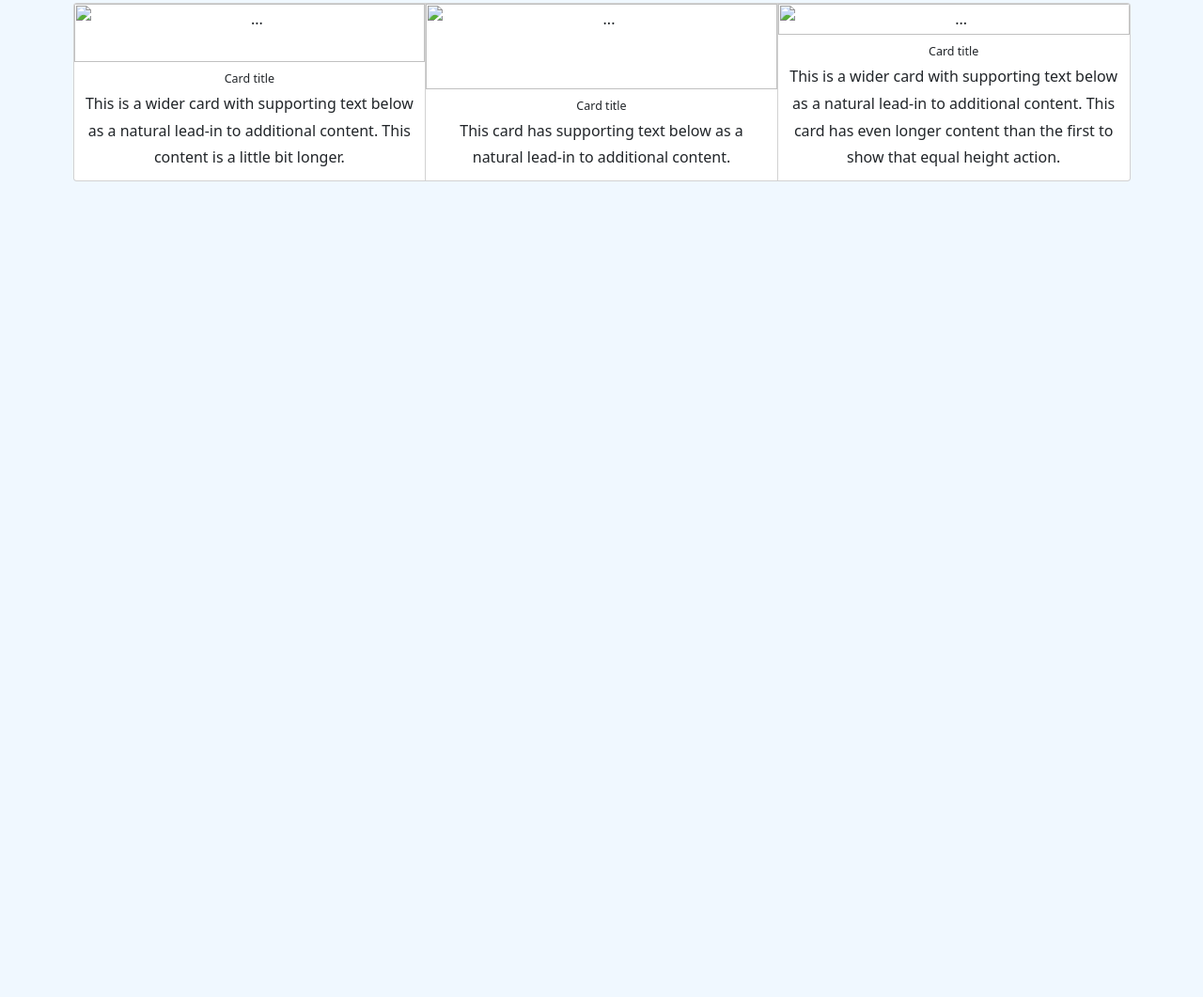
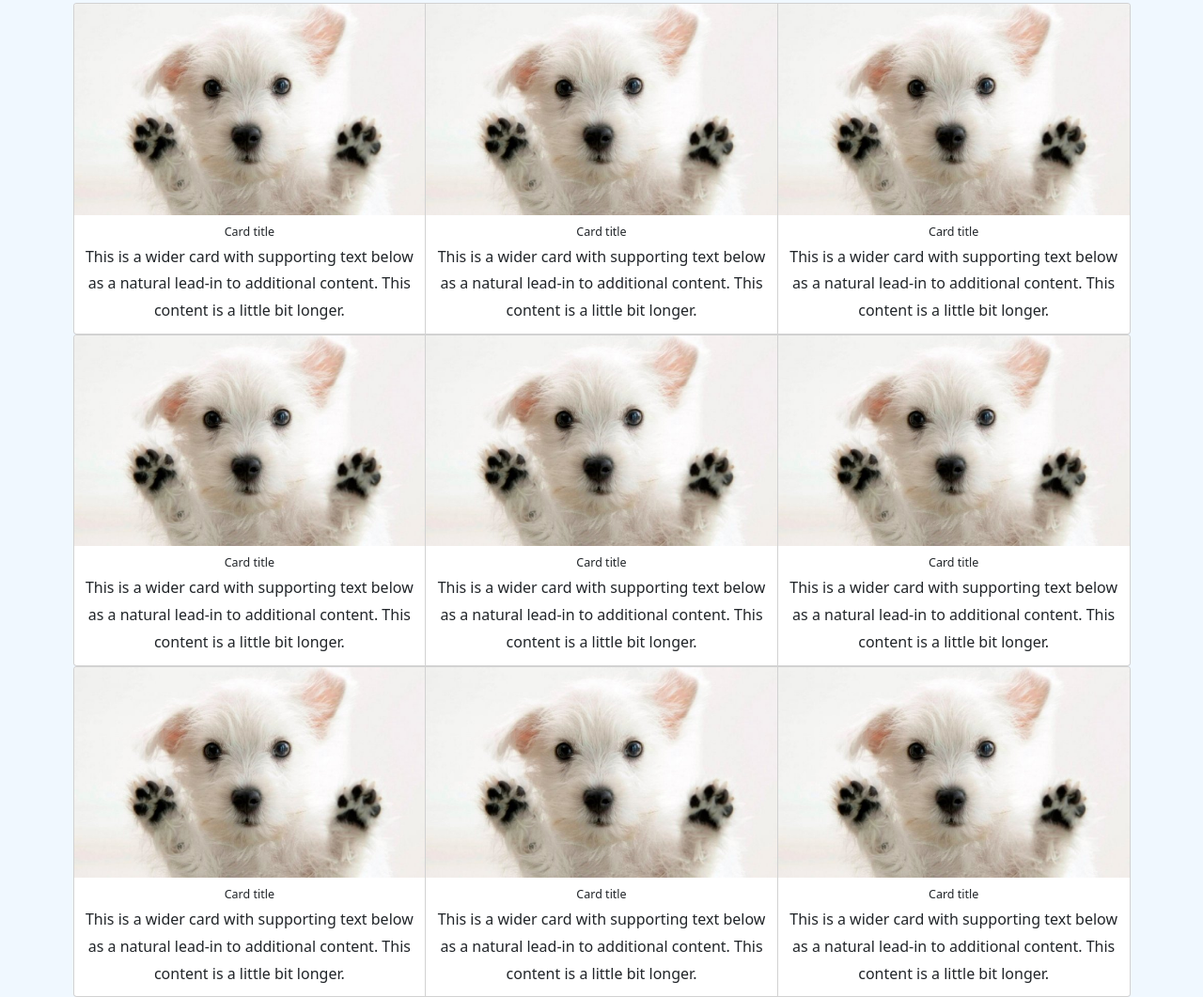
Before and after one commit to jatg-eca/bsaleprueba, a website: page index.html in a window 1280 px wide. Shown: the part 351-1412 px from the top of the page at 94% size. Before the commit the page ends 800 px from the top, so only its background shows below. Drawn offline with nearby package versions, Linux system fonts and the light colour scheme.

Commit message:
Add: Cambios de cartas. Producto fake

```diff
--- a/css/style.css
+++ b/css/style.css
@@ -33,8 +33,17 @@ body{
     font-size: 2rem;
 }
 
+#search-input::placeholder{
+
+}
+
 #search-button{
     margin-right: 5rem;
     font-size: 2rem;
 
 }
+
+/* Card */
+.card:hover{
+    transform: scale(1.10);
+}
--- a/index.html
+++ b/index.html
@@ -40,26 +40,76 @@
           </div>
           <div class="card-group">
             <div class="card">
-              <img src="..." class="card-img-top" alt="...">
+              <img src="img/perritos.jpg" class="card-img-top" alt="...">
               <div class="card-body">
                 <h5 class="card-title">Card title</h5>
                 <p class="card-text">This is a wider card with supporting text below as a natural lead-in to additional content. This content is a little bit longer.</p>
               </div>
             </div>
             <div class="card">
-              <img src="..." class="card-img-top" alt="...">
+              <img src="img/perritos.jpg" class="card-img-top" alt="...">
               <div class="card-body">
                 <h5 class="card-title">Card title</h5>
-                <p class="card-text">This card has supporting text below as a natural lead-in to additional content.</p>
+                <p class="card-text">This is a wider card with supporting text below as a natural lead-in to additional content. This content is a little bit longer.</p>
               </div>
             </div>
             <div class="card">
-              <img src="..." class="card-img-top" alt="...">
+              <img src="img/perritos.jpg" class="card-img-top" alt="...">
               <div class="card-body">
                 <h5 class="card-title">Card title</h5>
-                <p class="card-text">This is a wider card with supporting text below as a natural lead-in to additional content. This card has even longer content than the first to show that equal height action.</p>
+                <p class="card-text">This is a wider card with supporting text below as a natural lead-in to additional content. This content is a little bit longer.</p>
               </div>
             </div>
+            </div> <!---CardGroup1-->
+
+          <div class="card-group">
+            <div class="card">
+              <img src="img/perritos.jpg" class="card-img-top" alt="...">
+              <div class="card-body">
+                <h5 class="card-title">Card title</h5>
+                <p class="card-text">This is a wider card with supporting text below as a natural lead-in to additional content. This content is a little bit longer.</p>
+              </div>
+            </div>
+            <div class="card">
+              <img src="img/perritos.jpg" class="card-img-top" alt="...">
+              <div class="card-body">
+                <h5 class="card-title">Card title</h5>
+                <p class="card-text">This is a wider card with supporting text below as a natural lead-in to additional content. This content is a little bit longer.</p>
+              </div>
+            </div>
+            <div class="card">
+              <img src="img/perritos.jpg" class="card-img-top" alt="...">
+              <div class="card-body">
+                <h5 class="card-title">Card title</h5>
+                <p class="card-text">This is a wider card with supporting text below as a natural lead-in to additional content. This content is a little bit longer.</p>
+              </div>
+            </div>
+            </div> <!---CardGroup2-->
+
+          <div class="card-group">
+            <div class="card">
+              <img src="img/perritos.jpg" class="card-img-top" alt="...">
+              <div class="card-body">
+                <h5 class="card-title">Card title</h5>
+                <p class="card-text">This is a wider card with supporting text below as a natural lead-in to additional content. This content is a little bit longer.</p>
+              </div>
+            </div>
+            <div class="card">
+              <img src="img/perritos.jpg" class="card-img-top" alt="...">
+              <div class="card-body">
+                <h5 class="card-title">Card title</h5>
+                <p class="card-text">This is a wider card with supporting text below as a natural lead-in to additional content. This content is a little bit longer.</p>
+              </div>
+            </div>
+            <div class="card">
+              <img src="img/perritos.jpg" class="card-img-top" alt="...">
+              <div class="card-body">
+                <h5 class="card-title">Card title</h5>
+                <p class="card-text">This is a wider card with supporting text below as a natural lead-in to additional content. This content is a little bit longer.</p>
+              </div>
+            </div>
+            </div> <!---CardGroup3-->
+
           </div>
         </div>
       </div>
```
